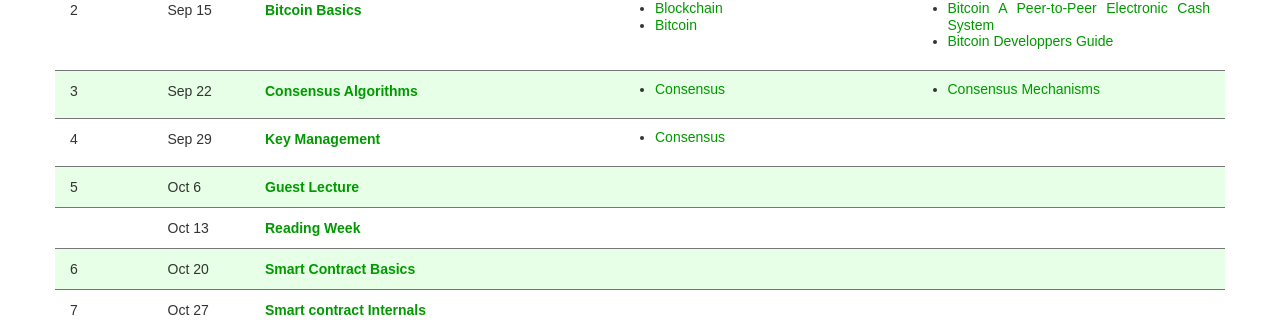
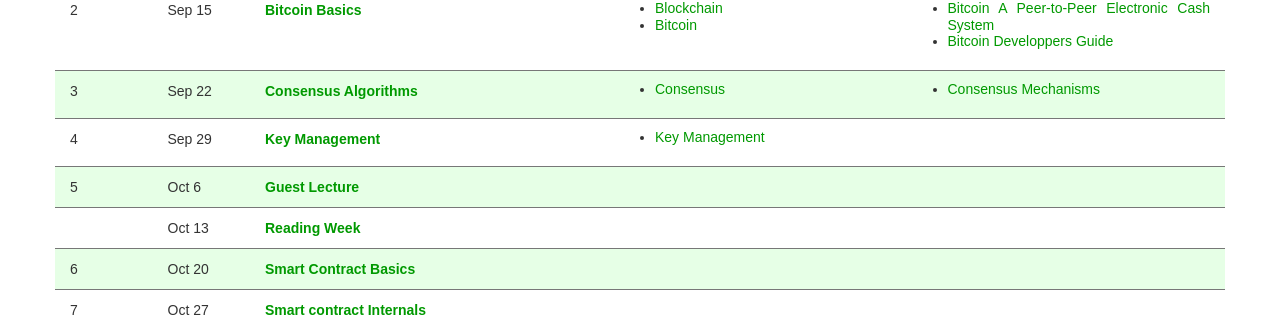
Before and after one commit to ThierrySans/CSCD71, a Jekyll site: the page built from lectures/index.md, in a window 1280 px wide. Shown: the part 219-541 px from the top of the page. Built offline with Jekyll 4.4.1, drawn with Linux system fonts in a browser that asks for light colours; nearby versions of some CDN libraries; library files that are not in the unit come from our copies.

Commit message:
fixing pages hopefully

```diff
--- a/_data/lectures.yml
+++ b/_data/lectures.yml
@@ -14,11 +14,11 @@
   notes:
       Consensus: 03/CSCD71-Consensus.pdf
   readings:
-     Consensus Mechanisms: https://ethereum.org/en/developers/docs/consensus-mechanisms/#:~:text=Ethereum%20uses%20a%20proof%2Dof,to%20capital%20locked%20by%20stakers.
+      Consensus Mechanisms: https://ethereum.org/en/developers/docs/consensus-mechanisms/#:~:text=Ethereum%20uses%20a%20proof%2Dof,to%20capital%20locked%20by%20stakers.
 
 - week: Key Management
   notes:
-      Consensus: 04/CSCD71-KeyManagement.pdf
+      Key Management: 04/CSCD71-KeyManagement.pdf
 
 - week: Guest Lecture
 
```
